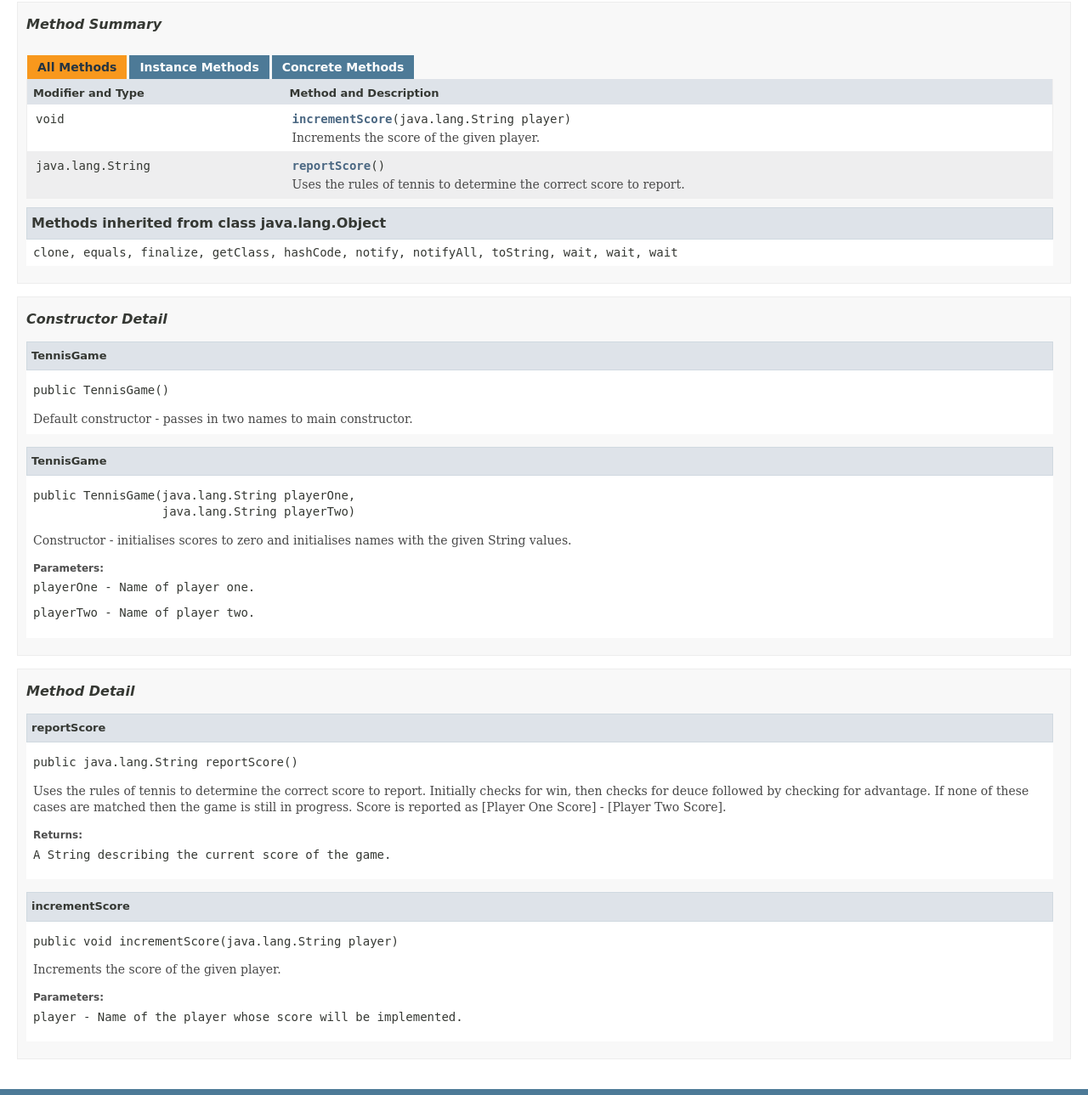
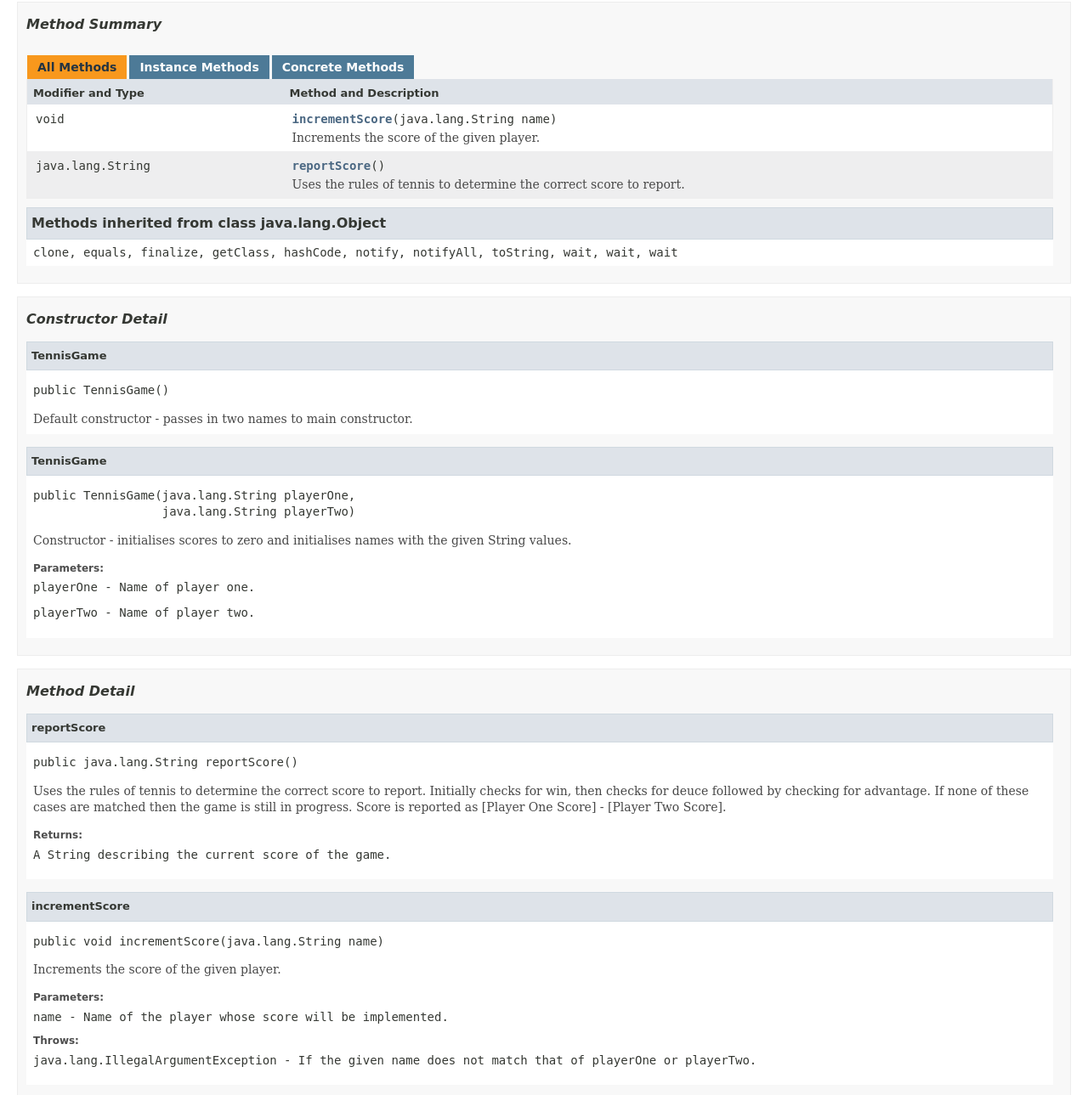
Before and after one commit to georgedbarr/KataTennis, a plain HTML site: page doc/com/gdb/TennisGame.html in a window 1280 px wide. Shown: the part 579-1868 px from the top of the page at 85% size. Drawn offline with Linux system fonts and the light colour scheme; a web font is replaced by a local one.

Commit message:
Regenerated Javadoc.

```diff
--- a/doc/com/gdb/TennisGame.html
+++ b/doc/com/gdb/TennisGame.html
@@ -2,7 +2,7 @@
 <!-- NewPage -->
 <html lang="en">
 <head>
-<!-- Generated by javadoc (1.8.0_181) on Sat Oct 20 21:44:19 BST 2018 -->
+<!-- Generated by javadoc (1.8.0_181) on Sat Oct 20 22:23:46 BST 2018 -->
 <title>TennisGame</title>
 <meta name="date" content="2018-10-20">
 <link rel="stylesheet" type="text/css" href="../../stylesheet.css" title="Style">
@@ -155,7 +155,7 @@ extends java.lang.Object</pre>
 </tr>
 <tr id="i0" class="altColor">
 <td class="colFirst"><code>void</code></td>
-<td class="colLast"><code><span class="memberNameLink"><a href="../../com/gdb/TennisGame.html#incrementScore-java.lang.String-">incrementScore</a></span>(java.lang.String&nbsp;player)</code>
+<td class="colLast"><code><span class="memberNameLink"><a href="../../com/gdb/TennisGame.html#incrementScore-java.lang.String-">incrementScore</a></span>(java.lang.String&nbsp;name)</code>
 <div class="block">Increments the score of the given player.</div>
 </td>
 </tr>
@@ -243,11 +243,13 @@ extends java.lang.Object</pre>
 <ul class="blockListLast">
 <li class="blockList">
 <h4>incrementScore</h4>
-<pre>public&nbsp;void&nbsp;incrementScore(java.lang.String&nbsp;player)</pre>
+<pre>public&nbsp;void&nbsp;incrementScore(java.lang.String&nbsp;name)</pre>
 <div class="block">Increments the score of the given player.</div>
 <dl>
 <dt><span class="paramLabel">Parameters:</span></dt>
-<dd><code>player</code> - Name of the player whose score will be implemented.</dd>
+<dd><code>name</code> - Name of the player whose score will be implemented.</dd>
+<dt><span class="throwsLabel">Throws:</span></dt>
+<dd><code>java.lang.IllegalArgumentException</code> - If the given name does not match that of playerOne or playerTwo.</dd>
 </dl>
 </li>
 </ul>
```
Also changed, not shown: doc/allclasses-frame.html (+1 -1 lines), doc/allclasses-noframe.html (+1 -1 lines), doc/com/gdb/Main.html (+1 -1 lines), doc/com/gdb/package-frame.html (+1 -1 lines), doc/com/gdb/package-summary.html (+1 -1 lines), doc/com/gdb/package-tree.html (+1 -1 lines), doc/constant-values.html (+1 -1 lines), doc/deprecated-list.html (+1 -1 lines), doc/help-doc.html (+1 -1 lines), doc/index-files/index-1.html (+1 -1 lines), doc/index-files/index-2.html (+1 -1 lines), doc/index-files/index-3.html (+1 -1 lines), doc/index-files/index-4.html (+1 -1 lines), doc/index-files/index-5.html (+1 -1 lines), 2 more files, 1 other file.
